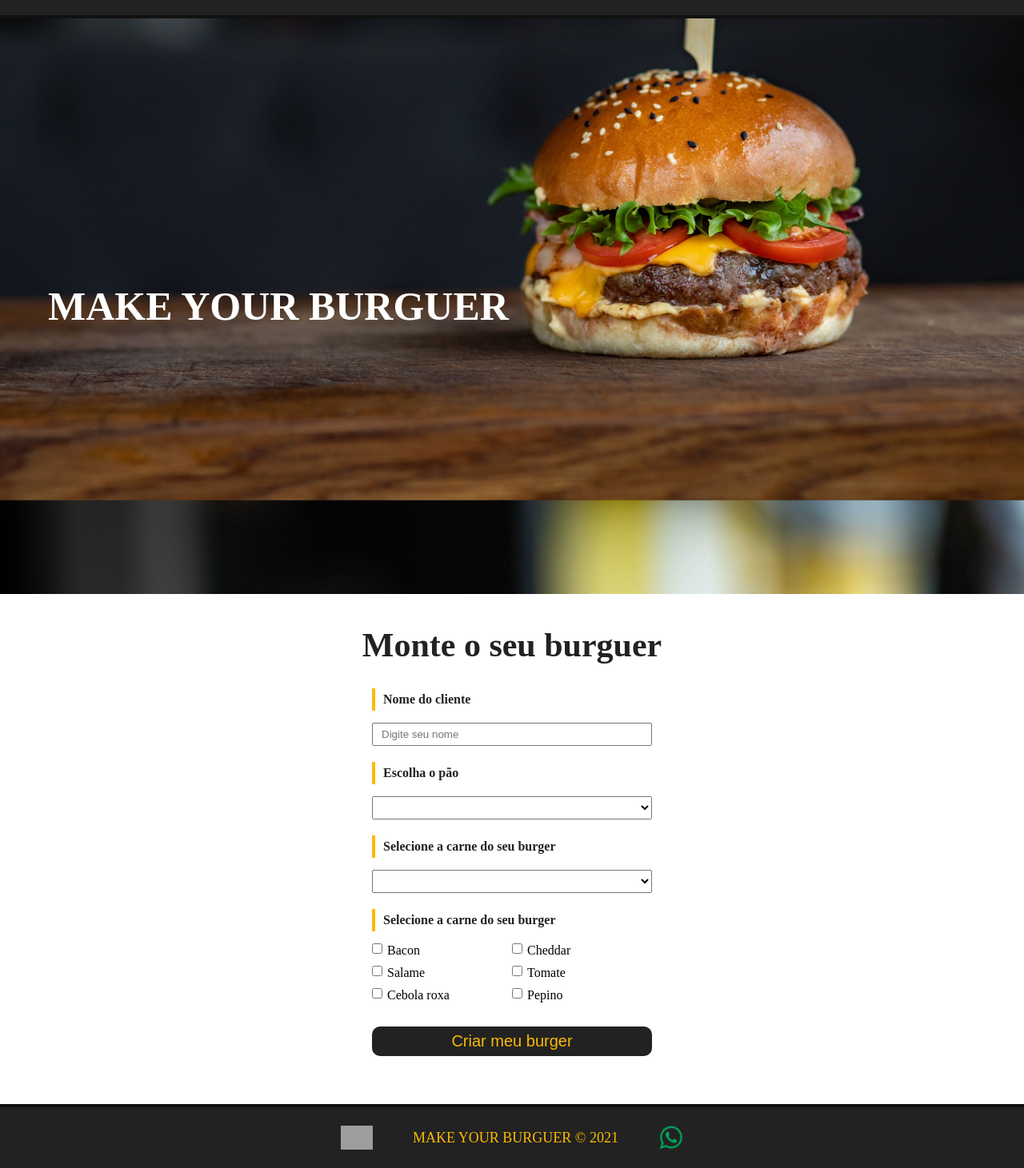
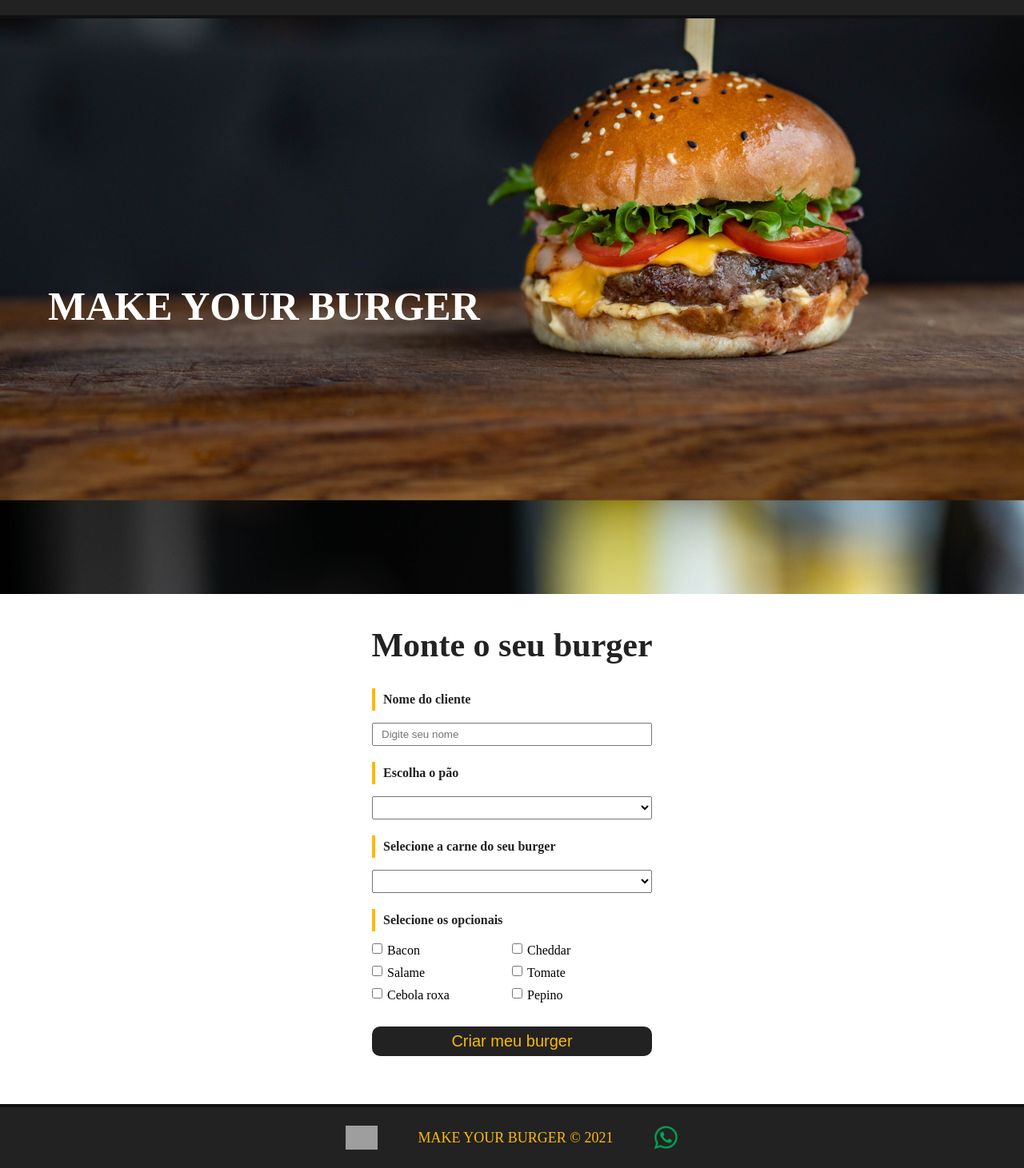
Before and after one commit to gabriel-ataidev/burguer-order-project, a Vue app: page / in a window 1280 px wide. Shown: the part 58-1519 px from the top of the page at 80% size. Built offline with nearby package versions, Linux system fonts and the light colour scheme; data requests are answered from the project's data file; grey boxes are pictures that could not be loaded.

Commit message:
just updating burger form

```diff
--- a/db/db.json
+++ b/db/db.json
@@ -172,6 +172,17 @@
       "optionals": [],
       "status": "Solicitado",
       "id": 10
+    },
+    {
+      "name": "gchsdjn",
+      "meat": "Picanha",
+      "bread": "Parmesão e Orégano",
+      "optionals": [
+        "Bacon",
+        "Pepino"
+      ],
+      "status": "Solicitado",
+      "id": 11
     }
   ]
 }
--- a/src/components/Banner.vue
+++ b/src/components/Banner.vue
@@ -1,6 +1,6 @@
 <template>
   <div id="main-banner">
-      <h1>MAKE YOUR BURGUER</h1>
+      <h1>MAKE YOUR BURGER</h1>
   </div>
 </template>
 
--- a/src/components/BurgerForm.vue
+++ b/src/components/BurgerForm.vue
@@ -32,7 +32,7 @@
         </div>
         <div class="input-container optional-container">
           <label id="optional-title" for="optional"
-            >Selecione a carne do seu burger</label
+            >Selecione os opcionais</label
           >
           <div
             class="checkbox-container"
--- a/src/components/Footer.vue
+++ b/src/components/Footer.vue
@@ -1,7 +1,7 @@
 <template>
   <footer>
     <img src="/img/instagram-icon.png" />
-    <p>MAKE YOUR BURGUER &copy; 2021</p>
+    <p>MAKE YOUR BURGER &copy; 2021</p>
     <img src="/img/whatsapp-icon.png" />
   </footer>
 </template>
--- a/src/views/Home.vue
+++ b/src/views/Home.vue
@@ -1,7 +1,7 @@
 <template>
     <Banner />
   <div class="main-container">
-    <h1>Monte o seu burguer</h1>
+    <h1>Monte o seu burger</h1>
     <BurgerForm />
   </div>
 </template>
```
